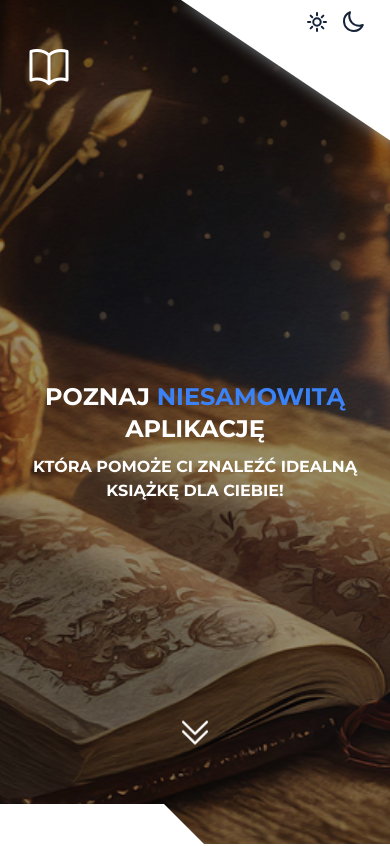
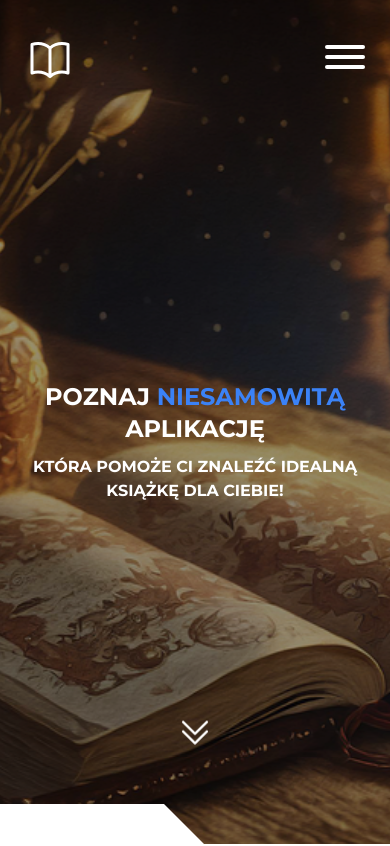
Before and after one commit to TrzeZzZwY/MatchBookFrontend, a React (Vite) app: page / in a window 390 px wide. Shown: the top 846 px of the page. Built offline with nearby package versions, Linux system fonts and the light colour scheme; what tailwind-hamburgers would draw is missing.

Commit message:
Adjust new navbar

```diff
--- a/src/components/Navbar/Navbar.scss
+++ b/src/components/Navbar/Navbar.scss
@@ -1,26 +1,47 @@
 @import '../_colors.scss';
 
+.nav {
+  position: absolute;
+  top: 40px;
+  height: 100px;
+  width: 100%;
+  padding-left: 50px;
+  display: flex;
+  justify-content: space-between;
+  align-items: center;
+  z-index: 1000;
+
+  .logoContainer {
+    position: relative;
+    width: 250px;
+    height: 100px;
+    display: flex;
+    justify-content: center;
+    align-items: center;
+    cursor: pointer;
+  }
+
   .navbar-brand {
-  position: absolute;
-  top: 43px;
-  left: 45px;
+    display: flex;
     font-size: 24px;
     text-transform: uppercase;
     font-weight: 600;
     z-index: 9999;
+    align-items: center;
     cursor: pointer;
 
     p {
-    display: inline-block;
+      display: flex;
       transition: all 0.3s ease-in-out;
     }
+
     span {
       color: $main-color;
       transition: all 0.3s ease-in-out;
     }
 
     .logo-icon {
-    display: inline-block;
+      display: flex;
       margin-right: 15px;
     }
 
@@ -34,77 +55,158 @@
     }
   }
 
-.nav-skew {
-  position: fixed;
-  top: 0px;
-  right: 0px;
-  height: 200px;
-  z-index: 100;
-  width: 100%;
-  flex-direction: column;
+  .nav-list {
     display: flex;
-  text-align: left;
+    flex-direction: row;
+    list-style: none;
+    height: 100%;
+    width: 60%;
+    align-items: center;
+    padding: 0 5%;
+    justify-content: space-evenly;
+    backdrop-filter: blur(30px);
+
+    .nav-item {
+      text-align: center;
+      height: 100%;
+      display: flex;
+      justify-content: center;
+      align-items: center;
+      cursor: pointer;
+      position: relative;
+      text-decoration: none;
+      flex-wrap: wrap;
+
+      &::before {
+        content: '';
+        position: absolute;
+        width: 0;
+        bottom: 0;
+        left: 50%;
+        transform: translateX(-50%);
+        border-bottom: 3px solid $white;
+        opacity: 0.5;
+        transition: width 0.5s ease;
       }
 
-.nav-skew:before {
-  content: '';
-  background: $white;
-  position: absolute;
-  top: 0;
-  right: -300px;
-  -webkit-transform: skew(56.1deg);
-  -ms-transform: skew(56.1deg);
-  transform: skew(56.1deg);
-  z-index: 9999;
-  width: 445px;
-  height: 200px;
-  box-shadow: 0 0 11px rgba(183, 198, 203, 0.65);
-}
-
-.skew-flex {
-  display: flex;
-  flex-wrap: nowrap;
-  flex-direction: column;
-  align-items: flex-start;
-}
-
-.nav-text {
-  color: #152339;
-}
-
-.info-skew {
-  padding-top: 10px;
-  padding-right: 45px;
-  text-align: left;
-  align-items: flex-end;
+      &:hover::before {
         width: 100%;
       }
 
-.skew-text {
-  z-index: 9999;
-  font-size: 14px;
-  font-weight: 600;
+      &--active::before {
+        width: 100%;
+        border-bottom: 3px solid $white;
+        opacity: 1;
       }
-.hamburger-menu {
+    }
+
+    .nav-link {
+      text-decoration: none;
+      text-transform: uppercase;
+      color: $white;
+      font-family: 'Barlow Condensed', sans-serif;
+      font-weight: 400;
+      font-size: 16px;
+      letter-spacing: 2.7px;
+
+      span {
+        font-weight: bold;
+      }
+    }
+  }
+  .line {
+    display: flex;
+    top: 50%;
+    left: 50%;
+    width: 35%;
+    margin-right: -50px;
+    z-index: 100;
+    height: 1px;
+    opacity: 0.5;
+    background-color: $white;
+    &--maxwidth {
+      width: 100%;
+      margin-top: 3rem;
+      margin-bottom: 2rem;
+      margin-right: 0;
+    }
+  }
+  .hamburger {
+    padding: 15px 15px;
+    position: relative;
+    right: 10px;
+    display: none;
+    cursor: pointer;
+    transition-property: opacity, filter;
+    transition-duration: 0.15s;
+    transition-timing-function: linear;
+    font: inherit;
+    color: inherit;
+    text-transform: none;
+    background-color: transparent;
+    border: 0;
+    margin: 0;
+    overflow: visible;
+  }
+  .hamburger:hover {
+    opacity: 0.7;
+  }
+  .hamburger.is-active:hover {
+    opacity: 0.7;
+  }
+  .hamburger.is-active .hamburger-inner,
+  .hamburger.is-active .hamburger-inner::before,
+  .hamburger.is-active .hamburger-inner::after {
+    background-color: var(--text-color);
+  }
+
+  .hamburger-box {
+    width: 40px;
+    height: 24px;
+    display: inline-block;
+    position: relative;
+  }
+
+  .hamburger-inner {
+    display: block;
+    top: 50%;
+    margin-top: -2px;
+  }
+  .hamburger-inner,
+  .hamburger-inner::before,
+  .hamburger-inner::after {
+    width: 40px;
+    height: 4px;
+    background-color: $white;
+    border-radius: 4px;
     position: absolute;
-  z-index: 99999;
-  top: 50px;
-  right: 45px;
+    transition-property: transform;
+    transition-duration: 0.15s;
+    transition-timing-function: ease;
+  }
+  .hamburger-inner::before,
+  .hamburger-inner::after {
+    content: '';
+    display: block;
+  }
+  .hamburger-inner::before {
+    top: -10px;
+  }
+  .hamburger-inner::after {
+    bottom: -10px;
+  }
 
-  .tham-inner,
-  .tham:before,
-  .tham:after {
-    background-color: $black;
+  .hamburger--arrow.is-active .hamburger-inner::before {
+    transform: translate3d(-8px, 0, 0) rotate(-45deg) scale(0.7, 1);
+  }
+
+  .hamburger--arrow.is-active .hamburger-inner::after {
+    transform: translate3d(-8px, 0, 0) rotate(45deg) scale(0.7, 1);
   }
 }
 
 @media screen and (max-width: 524px) {
   .navbar-brand {
-    span,
-    p {
-      display: none !important;
-    }
-
     .logo-icon {
       display: inline-block;
       margin-right: 0;
@@ -113,18 +215,155 @@
     left: 25px !important;
   }
 
-  .nav-skew:before {
-    top: 0;
-    right: -145px;
-    width: 220px;
-    height: 180px;
-  }
-
-  .info-skew {
-    padding-right: 25px;
-  }
-
   .hamburger-menu {
     right: 25px;
   }
 }
+
+@media (max-width: 992px) {
+  .nav-link span {
+    display: none;
+  }
+}
+
+@media (max-width: 768px) {
+  .nav {
+    top: 0;
+    padding-left: 0;
+
+    .logoContainer {
+      left: 10px;
+    }
+
+    .line {
+      display: none;
+    }
+
+    .logo {
+      width: 50px;
+      height: 50px;
+    }
+
+    .nav-list {
+      display: flex;
+      width: 65%;
+      padding: 0 20px;
+      backdrop-filter: none;
+      background-color: rgba(11, 13, 23, 0.7);
+
+      .nav-item {
+        margin: 0;
+        min-width: 80px;
+        padding: 15px 15px;
+
+        &:hover::before {
+          width: 60%;
+        }
+
+        &--active::before {
+          width: 60%;
+        }
+
+        .navbar-brand {
+          p {
+            display: none;
+          }
+        }
+      }
+    }
+    .logoContainer {
+      width: 50px;
+      margin-left: 40px;
+    }
+  }
+
+  .navbar-brand {
+    span,
+    p {
+      display: none !important;
+    }
+  }
+}
+
+@media (max-width: 576px) {
+  .nav {
+    top: 10px;
+
+    .nav-list {
+      position: fixed;
+      left: 100%;
+      opacity: 0;
+      top: 0;
+      height: 100vh;
+      flex-direction: column;
+      justify-content: center;
+      padding-left: 10%;
+      flex-wrap: wrap;
+      background-color: rgba(0, 0, 0, 0.5);
+      backdrop-filter: blur(12px);
+      padding-right: 3px;
+      transition: opacity 0.5s ease-in-out, left 0.5s ease-in-out;
+
+      .nav-item {
+        justify-content: start;
+        width: 100%;
+        height: 2rem;
+        padding: 2rem;
+
+        &::before {
+          position: absolute;
+          top: 0;
+          left: 100%;
+          width: 0;
+          height: 100%;
+          transform: scaleY(0);
+          background-color: $black;
+          border-bottom: none;
+          content: '';
+          transition: transform 0.3s ease-in-out;
+        }
+
+        &:hover::before {
+          width: 3px;
+          transform: scaleY(0.6);
+        }
+
+        &--active::before {
+          background-color: $white;
+          width: 3px;
+          transform: scaleY(0.6);
+        }
+
+        .nav-link {
+          width: auto;
+          position: absolute;
+          top: 50%;
+          transform: translate(0, -50%);
+
+          span {
+            display: inline-flex;
+            margin-right: 0.5rem;
+          }
+        }
+      }
+
+      &--active {
+        left: 35%;
+        opacity: 1;
+        transition: opacity 0.5s ease-in-out, left 0.5s ease-in-out;
+      }
+    }
+
+    .hamburger {
+      display: block;
+    }
+
+    .logo-icon {
+      margin-right: 0 !important;
+    }
+
+    .logoContainer {
+      margin-left: 15px;
+    }
+  }
+}
--- a/src/components/Navbar/Navbar.tsx
+++ b/src/components/Navbar/Navbar.tsx
@@ -1,29 +1,47 @@
 import HamburgerMenu from './HamburgerMenu';
 import Logo from './Logo';
 import './Navbar.scss';
-//import sun from heroicons
-import { SunIcon, MoonIcon } from '@heroicons/react/24/outline';
+import { BookOpenIcon } from '@heroicons/react/24/outline';
 
 export default function Navbar() {
   return (
-    <nav>
-      <Logo />
-
-      <div className="skew-flex nav-skew">
-        <div className="skew-flex info-skew">
-          <div className="skew-text">
-            <a className="nav-text" href="#">
-              <SunIcon className="inline h-6 w-6" strokeWidth="2" />
-            </a>{' '}
-            &nbsp;{' '}
-            <a className="nav-text" href="#">
-              <MoonIcon className="inline h-6 w-6" strokeWidth="2" />
-            </a>
-          </div>
-        </div>
-
-        <HamburgerMenu />
+    <nav className="nav">
+       <div className="logoContainer">
+        <a href="#home" className="navbar-brand">
+          <BookOpenIcon className="logo-icon h-12 w-12" />
+          <p>
+            Match<span>book</span>
+          </p>
+        </a>
       </div>
+      <div className="line"></div>
+      <ul className="nav-list" id="navbar">
+        <a href="#home" className="nav-item nav-item--active" data-id="home">
+          <li className="nav-link">
+            <span>00</span> Home
+          </li>
+        </a>
+        <a href="#books" className="nav-item" data-id="books">
+          <li className="nav-link">
+            <span>01</span> Books
+          </li>
+        </a>
+        <a href="#ratings" className="nav-item" data-id="ratings">
+          <li className="nav-link">
+            <span>02</span> Ratings
+          </li>
+        </a>
+        <a href="#team" className="nav-item" data-id="team">
+          <li className="nav-link">
+            <span>03</span> Team
+          </li>
+        </a>
+      </ul>
+      <button className="hamburger hamburger--arrow" type="button">
+        <span className="hamburger-box">
+          <span className="hamburger-inner"></span>
+        </span>
+      </button>
     </nav>
   );
 }
```
Also changed, not shown: src/assets/img/phone.png (added). Lines whose indentation alone changed are shown as unchanged.
